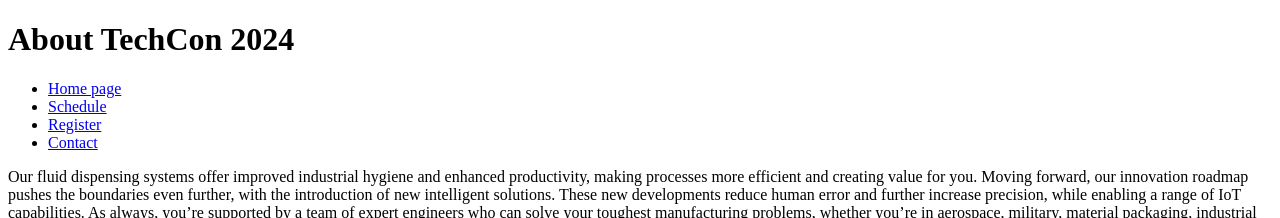
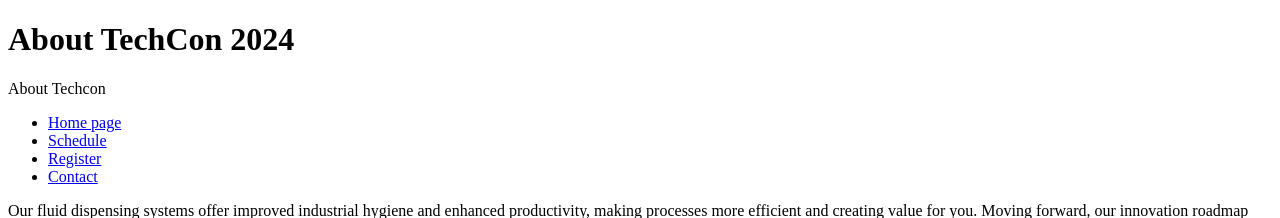
Before and after one commit to AbenezerBeki/TechCon_HTML, a plain HTML site: page techcon_website/about.html in a window 1280 px wide. Shown: the top 218 px of the page. Drawn offline with Linux system fonts and the light colour scheme.

Commit message:
about modfied

```diff
--- a/techcon_website/about.html
+++ b/techcon_website/about.html
@@ -8,6 +8,7 @@
     <body>
         <header>
             <h1>About TechCon 2024</h1>
+            <p>About Techcon </p>
             <nav>
                 <ul>
                     <li><a href="/techcon_website/index.html">Home page</a></li>
```
